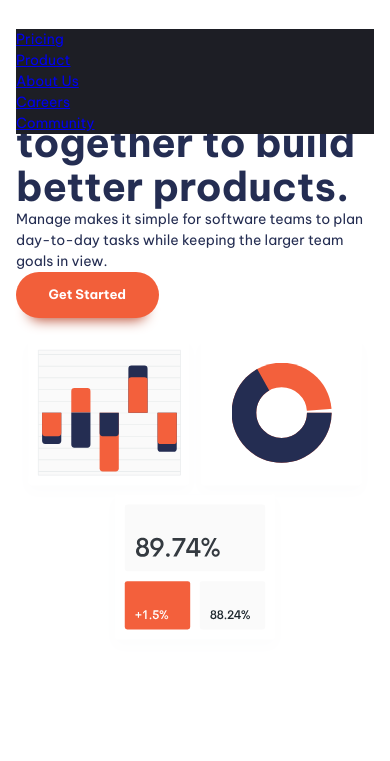
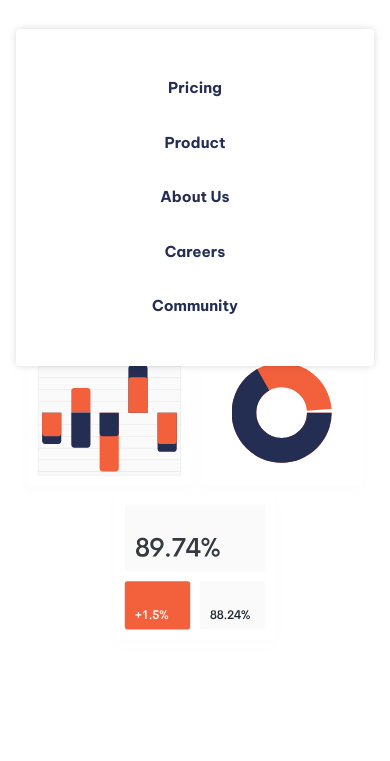
Before and after one commit to Flammendeingo-85/manage-landing-page-master, a plain HTML site: page index.html in a window 390 px wide. Both pictures are taken after a click on the button "Menu". Shown: the part 83-844 px from the top of the page. Drawn offline with Linux system fonts and the light colour scheme.

Commit message:
styling main-nav box-shadow

```diff
--- a/css/style.css
+++ b/css/style.css
@@ -289,20 +289,36 @@
   display: none;
 }
 
+.nav-list {
+  font-size: var(--fs-nav);
+}
+
 @media (max-width: 50em) {
   .primary-navigation {
     display: none;
 
-    position: fixed;
+    position: absolute;
+    padding: var(--size-700);
     inset: 7rem var(--size-400) auto;
-    background-color: var(--clr-neutral-900);
+    background-color: var(--clr-neutral-100);
+    border-radius: var(--size-100);
+    box-shadow: 0 0 0.5em rgb(0, 0, 0, 0.15);
   }
 
+  .primary-navigation::after {
+    content: " ";
+    position: absolute;
+  }
 
+  .nav-list {
+    display: grid;
+    gap: var(--size-600);
+    text-align: center;
+    font-weight: var(--fw-bold);
+  }
 
   .primary-navigation[data-visible] {
     display: block;
-    position: fixed;
   }
 
   .mobile-nav-toggle {
@@ -311,6 +327,16 @@
     background: transparent;
     border: 0;
     padding: 0.5em;
+  }
+
+  .nav-list a {
+    text-decoration: none;
+    color: var(--clr-primary-400);
+  }
+
+  .nav-list a:hover,
+  .nav-list a:focus {
+    color: var(--clr-accent-400);
   }
 
   .mobile-nav-toggle .icon-close {
```
